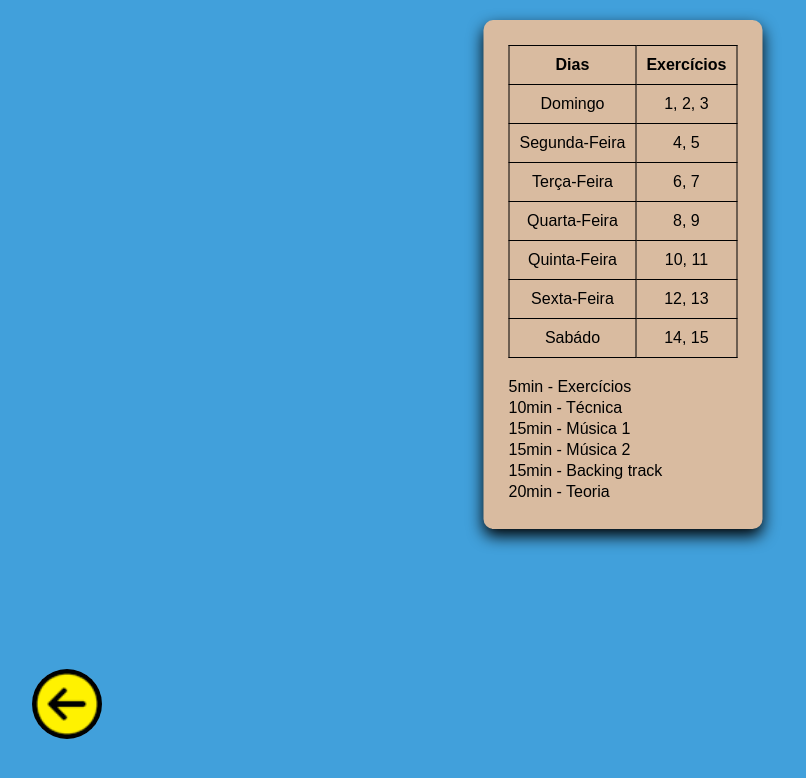
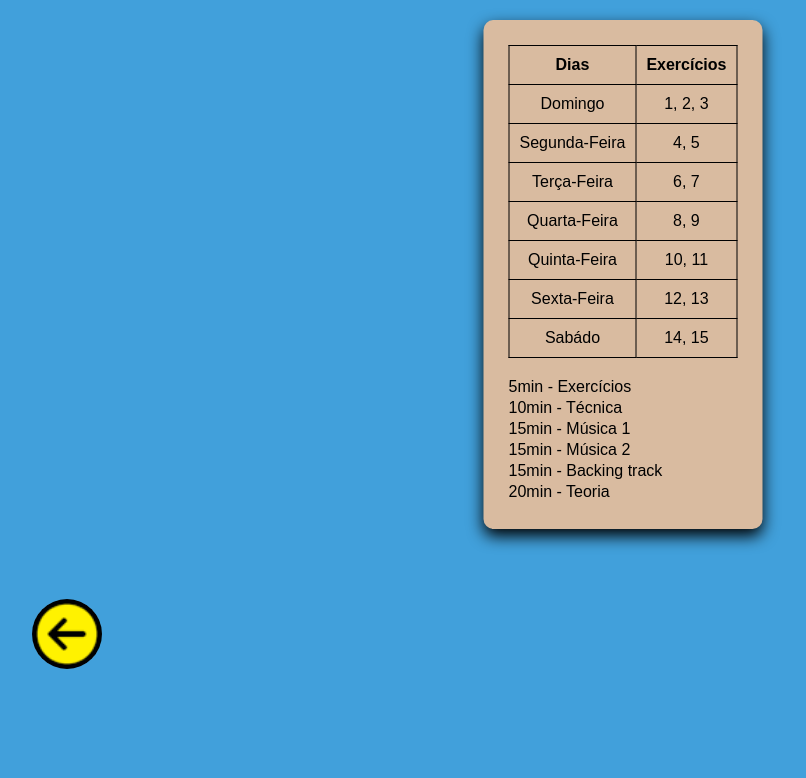
Before and after one commit to viniciusrvcruz/projeto-cronograma, a plain HTML site: page exercicios.html in a window 1280 px wide. Shown: the whole page, without its empty margins (17-823 px from the left). Drawn offline with Linux system fonts and the light colour scheme.

Commit message:
atualizei a pagina exercicio

```diff
--- a/estilo/style2.css
+++ b/estilo/style2.css
@@ -58,5 +58,6 @@ td {
 a img {
     border-radius: 50%;
     width: 70px;
-    transform: translate(70%, 200%);
+    transform: translate(70%, 100%);
+    position: fixed;
 }
```
